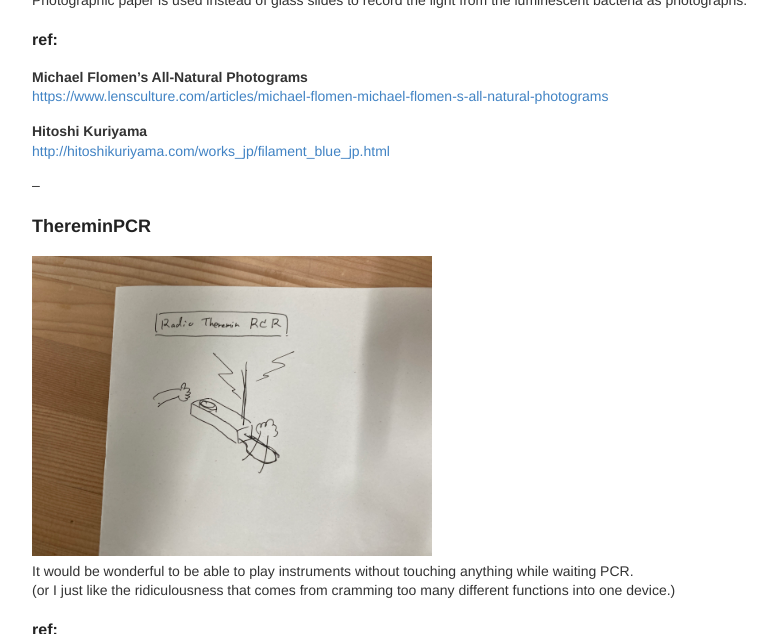
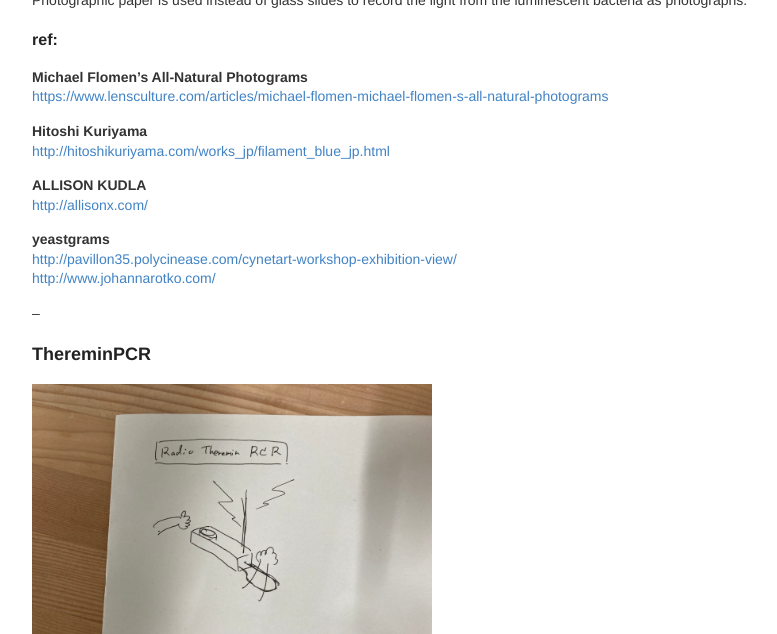
Before and after one commit to juppoyokokawa/bha22, a Jekyll site: the page built from finalproject.md, in a window 1280 px wide and 900 px high, scrolled down 625 px, cut to the strip 83-717 px from the top of the window. Shown: the whole strip, without its empty margins (18-795 px from the left). Built offline with Jekyll 4.4.1, drawn with Linux system fonts in a browser that asks for light colours; some of the changed text lies outside the part shown.

Commit message:
[update]

```diff
--- a/_layouts/top.html
+++ b/_layouts/top.html
@@ -78,8 +78,8 @@
           noStroke()
           fill('#27e8be');
           for (let x = 0; x < yvalues.length; x++) {
-            ellipse(x * xspacing+44, height / 2 + yvalues[x], 8, 8);
-            ellipse(x * xspacing-44, height / 2 - yvalues[x], 8, 8);
+            ellipse(x * xspacing+24, height / 2 + yvalues[x], 8, 8);
+            ellipse(x * xspacing-24, height / 2 - yvalues[x], 8, 8);
           }
         }
       </script>
--- a/finalproject.md
+++ b/finalproject.md
@@ -19,6 +19,12 @@ Photographic paper is used instead of glass slides to record the light from the
 **Hitoshi Kuriyama**
 [http://hitoshikuriyama.com/works_jp/filament_blue_jp.html](http://hitoshikuriyama.com/works_jp/filament_blue_jp.html)
 
+**ALLISON KUDLA**
+[http://allisonx.com/](http://allisonx.com/)
+
+**yeastgrams**
+[http://pavillon35.polycinease.com/cynetart-workshop-exhibition-view/](http://pavillon35.polycinease.com/cynetart-workshop-exhibition-view/)
+[http://www.johannarotko.com/](http://www.johannarotko.com/)
 
 --
 ## ThereminPCR
```
Also changed, not shown: other parts of _layouts/top.html (+1 -1 lines), other parts of finalproject.md (+3 -0 lines), _posts/2022-03-22-week4sum.md (+2 -0 lines), _posts/2022-03-31-week5_03.md (renamed from _posts/2022-03-29-week5_03.md), _posts/2022-03-31-week5sum.md (renamed from _posts/2022-03-29-week5sum.md).
